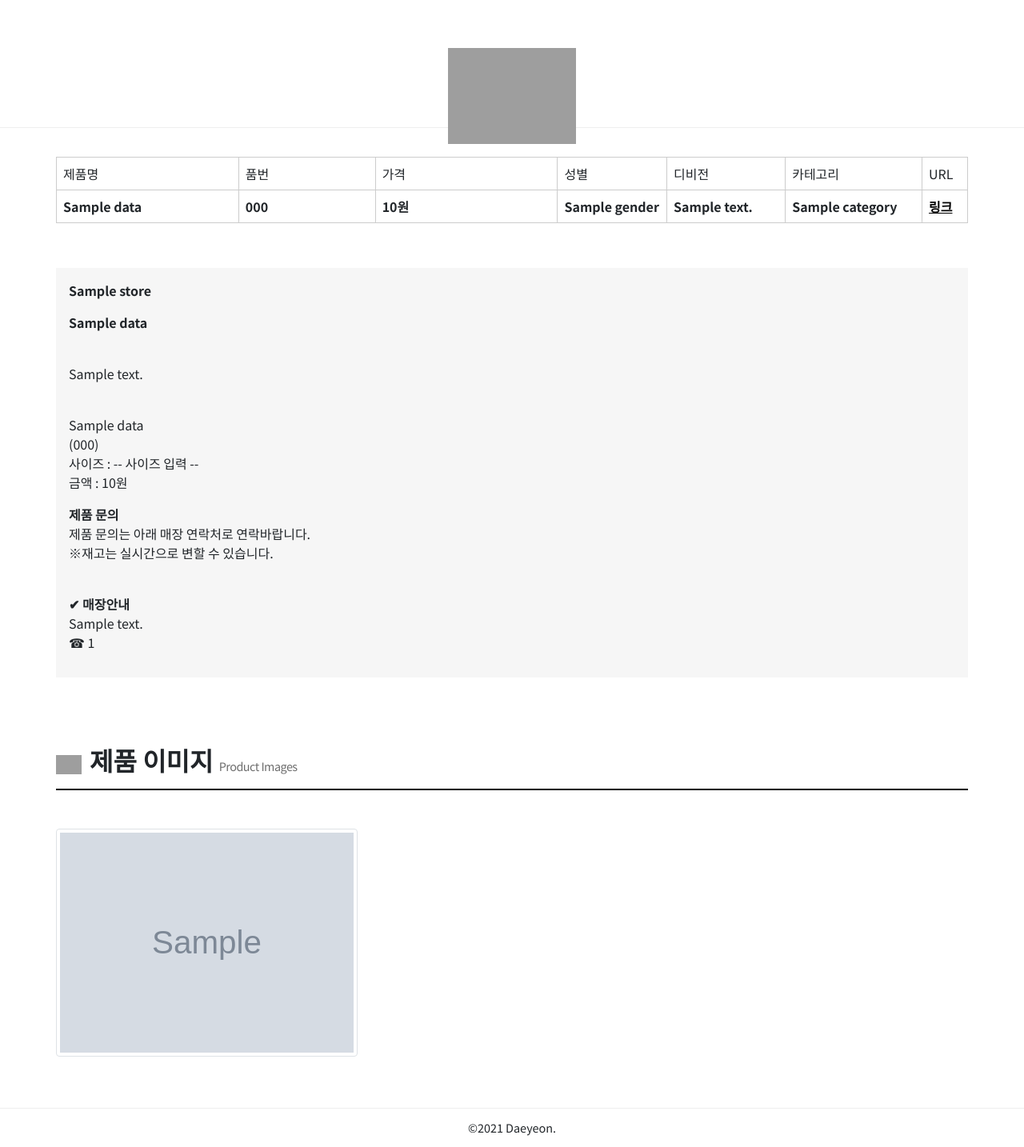
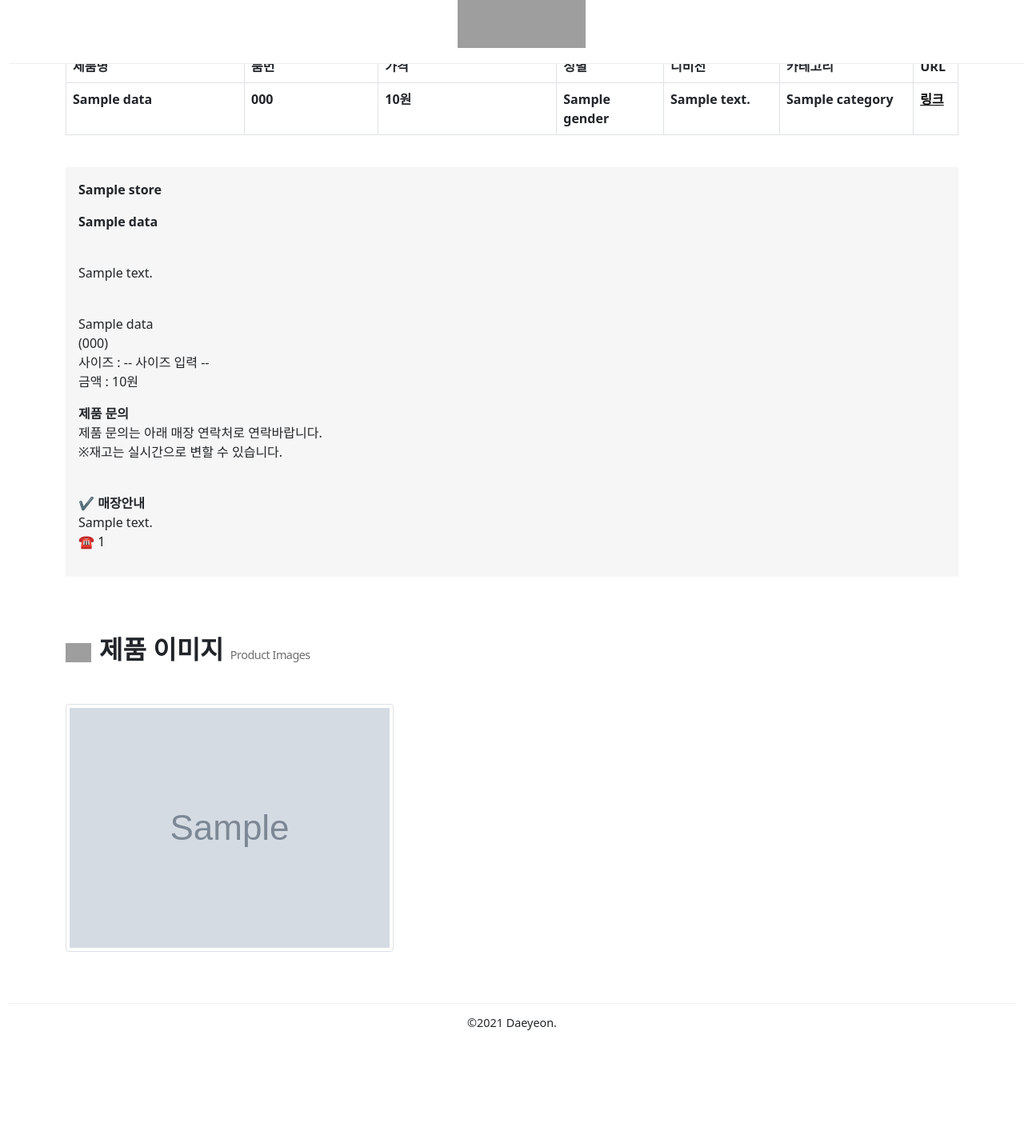
Before and after one commit to JoonKim03/django-product-search, a Django app: template user/templates/search/detail.html in a window 1280 px wide. Shown: the whole page at 80% size. After the commit the page ends 1288 px from the top, so only its background shows below. Run offline with Django 3.2, Linux system fonts and the light colour scheme; the template is opened without the code that fills it: most values are stand-ins (such as "Sample title", 1, 10 or a date in 2020); grey boxes marked "Sample" are stand-in pictures; lists and menus that the app fills with data are empty; grey boxes are pictures that could not be loaded.

Commit message:
change html

```diff
--- a/user/templates/search/base.html
+++ b/user/templates/search/base.html
@@ -12,12 +12,8 @@
     {% block header %}
     {% endblock %}
 </head>
-<body>
-
 <!--    <div class="container"> -->
 {% block contents %}
 {% endblock %}
 <!--    </div> -->
-
-</body>
 </html>
--- a/user/templates/search/detail.html
+++ b/user/templates/search/detail.html
@@ -2,95 +2,14 @@
 {% load humanize %}
 
 {% block header %}
-    <link rel="preconnect" href="https://fonts.gstatic.com">
-    <link href="https://fonts.googleapis.com/css2?family=Noto+Sans+KR:wght@300;400;700&display=swap" rel="stylesheet">
-    <!-- <link rel="stylesheet" href="css/css.css"> -->
-    <title>Daeyeon-Shop</title>
-    <style>
-        body {
-            font-family: 'Noto Sans KR';
-        }
-        .container-fluid {
-            padding: 0;
-        }
-        .mo-img {
-            width: 33%;
-            height: auto;
-            margin-right: 0.3%;
-        }
-
-        .mo-img:last-child {
-            margin-right: 0;
-        }
-
-        .mo-img:first-child {
-            width: 33.1%;
-        }
-
-        .container .line {
-            border-bottom: 2px solid #000;
-            padding-bottom: 1rem;
-        }
-
-        th {
-            font-weight: 400;
-            ;
-        }
-
-        .container {
-            padding: 0px;
-            margin-top: 10vh;
-        }
-
-        .font-bold th {
-            font-weight: bold;
-        }
-
-        .table {
-            border-color: #ccc;
-        }
-
-        .header_logo {
-            max-width: 100%;
-            height: 100%;
-            margin: 0 auto;
-            position: relative;
-        }
-
-        .row>* {
-            padding: 0px;
-        }
-
-        .row {
-            padding: 0.75rem;
-        }
-
-        @media screen and (max-width: 768px) {
-            .imagebox .mo-img {
-                width: 49.7%;
-                height: auto;
-                flex-direction: row;
-            }
-        }
-        @media screen and (max-width: 600px) {
-            .container {
-                padding-right: var(--bs-gutter-x,.75rem);
-                padding-left: var(--bs-gutter-x,.75rem);
-            }
-        }
-    </style>
-
-{% endblock %}
-
-
-{% block contents %}
- <header style="width: 100%; height: 10vh; position: fixed; border-bottom: 1px solid #eee; background-color: #fff; z-index: 999;">
-    <div class="header_logo">
-       <a href="#" style="width: 100%;"><img src="http://nike2094.godohosting.com/products/daeyeon/daeyeon_logo.png" alt=""
-            style="position: relative; top: 50%; left: 50%; max-width: 20vh; height: auto; transform: translate(-50%,-50%); cursor: pointer;"></a>
-    </div>
-</header>
+<body oncontextmenu="return false" ondragstart="return false">
     <div class="container-fluid">
+        <header style="width: 100%; height: 10vh; position: fixed; border-bottom: 1px solid #eee; background-color: #fff; z-index: 999; top: 0;">
+            <div class="header_logo">
+               <a href="#" style="width: 100%;"><img src="http://nike2094.godohosting.com/products/daeyeon/daeyeon_logo.png" alt=""
+                    style="position: relative; top: 50%; left: 50%; max-width: 20vh; height: auto; transform: translate(-50%,-50%); cursor: pointer;"></a>
+            </div>
+        </header>
         {% csrf_token %}
         <div class="container">
             <div class="infomation">
@@ -100,7 +19,7 @@
                             Information</span></h2>
                     <p class="line"></p>
                 </div>
-                <div class="row mt-5">
+                <div class="row mt-5" style="margin-top: 1.5rem !important;">
                     <div class="col-12">
                         <div class="table-responsive">
                             <table class="table table-bordered">
@@ -143,7 +62,7 @@
 
 
                 <div>
-                    <div class="row mt-5" style="margin-top: 1rem !important;">
+                    <div class="row mt-5" style="margin-top: 1.5rem !important;">
                         <div class="col-12">
                             <div class="card"
                                 style="width:100%; background-color: #f6f6f6; border: none; border-radius: 0;">
@@ -191,7 +110,7 @@
                 <div style="margin-bottom: 4rem;">
                     <div
                         style="width:100%; display: flex; justify-content: flex-start; flex-wrap: wrap; height: auto; flex-direction: row;">
-                        <!-- {% for img in data.img %} -->
+                        {% for img in data.img %}
                         <div class="mo-img">
                             <img src="{{ img }}" class="img-thumbnail" alt="">
                         </div>
--- a/user/templates/search/login.html
+++ b/user/templates/search/login.html
@@ -32,8 +32,7 @@
 
 </style>
 
-
-
+<body>
     <div id='thema_wrapper' class="wrapper  ko">
         <div style="width:100% ; background-color:#fff;text-align:center;">
             <img src="{% static 'logo2.png' %}" class="img-thumbnail" alt="" style="border:0px;">
@@ -77,5 +76,6 @@
             </div>
         </div>
     </div>
+</body>
 
 {% endblock %}
--- a/user/templates/search/search.html
+++ b/user/templates/search/search.html
@@ -33,6 +33,7 @@
 
 </style>
 
+<body>
     {% load static %}
     <div id="thema_wrapper" style="display: flex; justify-content: center;" >
         <div class="row mt-5">
@@ -51,4 +52,5 @@
             </div>
         </div>
     </div>
+</body>
 {% endblock %}
```
Lines whose indentation alone changed are shown as unchanged.
